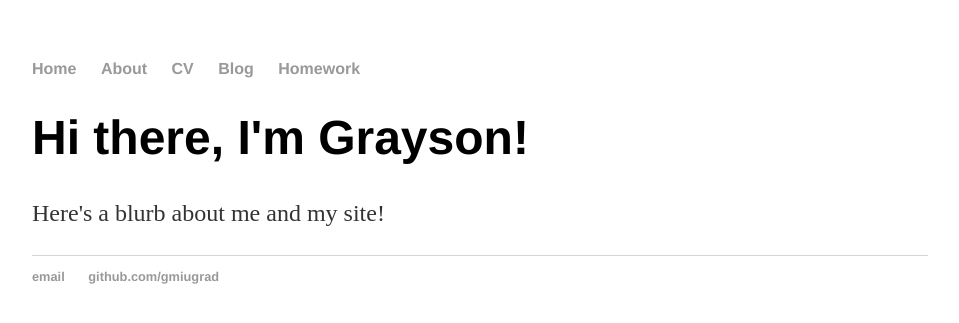
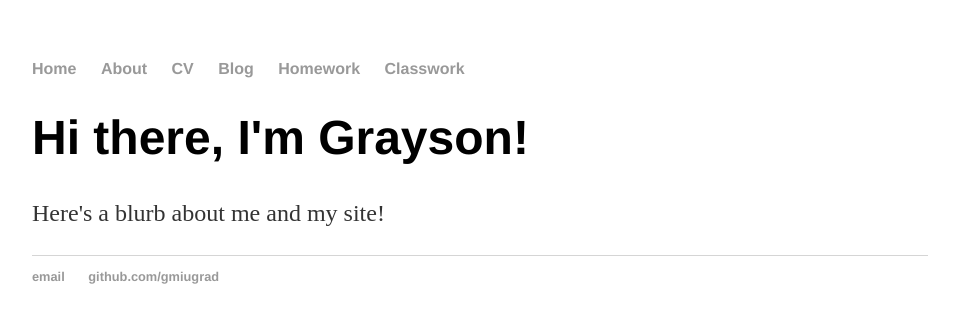
Before and after one commit to gmiugrad/gmiugrad.github.io, a Jekyll site: the page built from index.html, in a window 1280 px wide. Shown: the top 323 px of the page, without its empty margins (160-1119 px from the left). Built offline with Jekyll 4.4.1, drawn with Linux system fonts in a browser that asks for light colours.

Commit message:
Update default.html

```diff
--- a/_layouts/default.html
+++ b/_layouts/default.html
@@ -13,6 +13,7 @@
 	        		<li><a href="/cv">CV</a></li>
 	        		<li><a href="/blog">Blog</a></li>
 				<li><a href="/homework">Homework</a></li>
+				<li><a href="/classwork">Classwork</a></li>
 	    		</ul>
 			</nav>
 			<div class="container">
```
